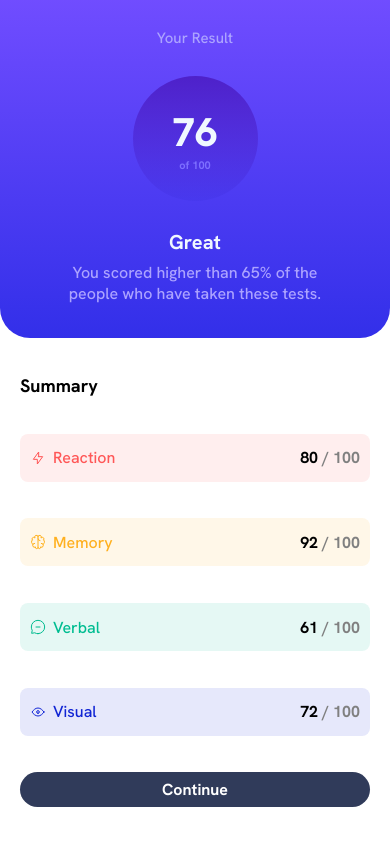
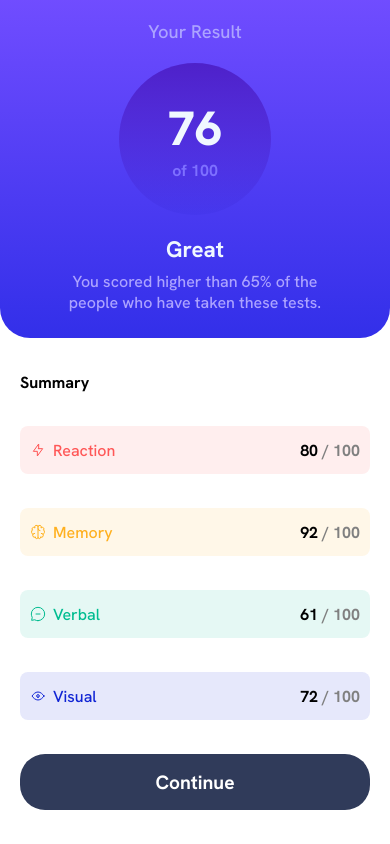
Before and after one commit to IONIN66/Results-summary-component, a plain HTML site: page index.html in a window 390 px wide. Drawn offline with Linux system fonts and the light colour scheme.

Commit message:
Update css.css

```diff
--- a/css.css
+++ b/css.css
@@ -218,7 +218,7 @@ div.butt.butt-end:hover{
    flex-direction: column;
    border-radius: 20px;
    box-shadow: none;
-   font-size: 18px; /*!!!*/
+   font-size: 1rem;
    width: inherit;
    height: inherit;
   }
@@ -263,5 +263,32 @@ img{
    width: 1rem;
 }
 
+.header{
+   font-size: 1.15rem;
+ }
+
+ .done{
+   font-size: 3rem;
+ }
+ .total{
+
+   font-size: 1rem;
 
  }
+
+ .circle{
+   width: 9.5rem;
+   height: 9.5rem;
+
+ }
+
+ .great{
+   font-size: 1.4rem;
+ }
+
+ div.butt.butt-end{
+   height: 3.5rem;
+   font-size: 1.2rem;
+}
+
+}
```
